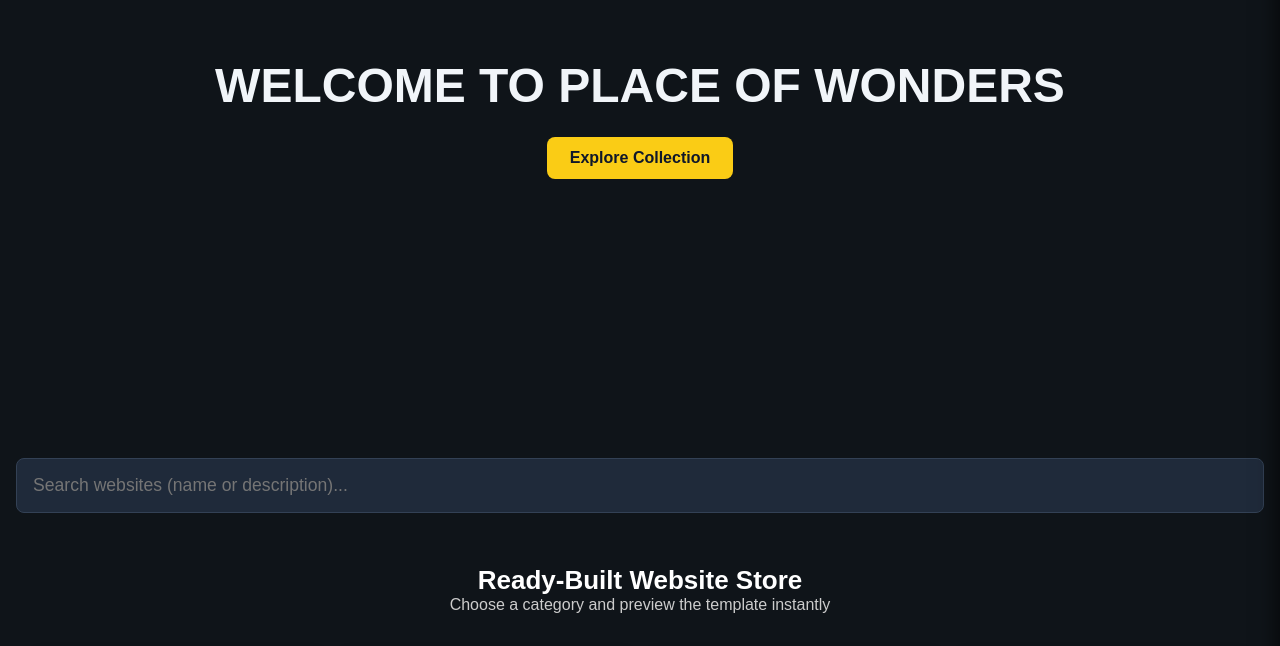
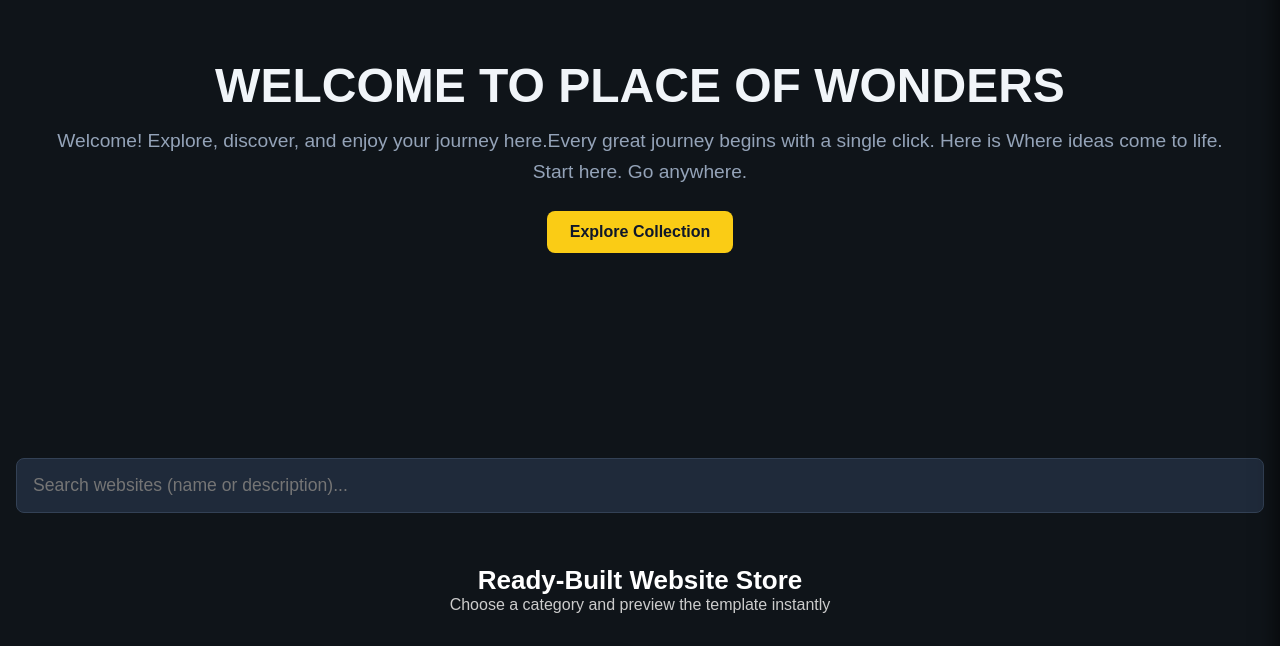
Before and after one commit to markmellon3/MARKMELLON-WORLD-, a plain HTML site: page homepage.html in a window 1280 px wide. Shown: the part 94-740 px from the top of the page. Drawn offline with Linux system fonts and the light colour scheme; no server answers.

Commit message:
Update homepage.html

```diff
--- a/homepage.html
+++ b/homepage.html
@@ -497,7 +497,8 @@
     <div>
       <h2>WELCOME TO PLACE OF WONDERS </h2>
       <p>
-
+        Welcome! Explore, discover, and enjoy your journey here.Every great journey begins with a single click.
+        Here is Where ideas come to life. Start here. Go anywhere.
       </p>
       <a href="#search" class="hero-btn">Explore Collection</a>
     </div>
```
